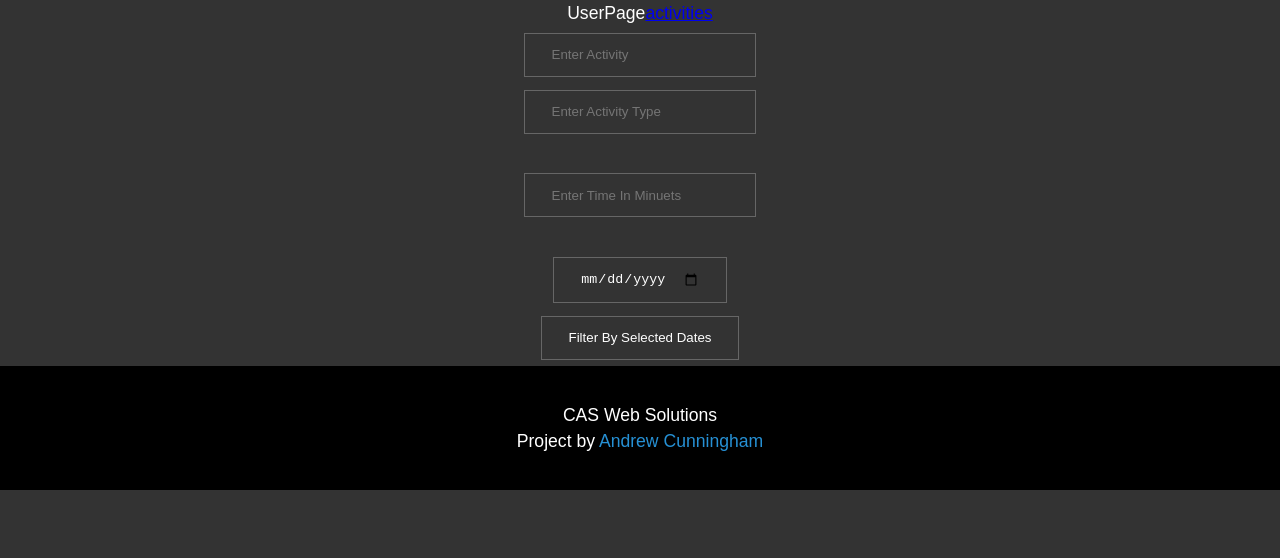
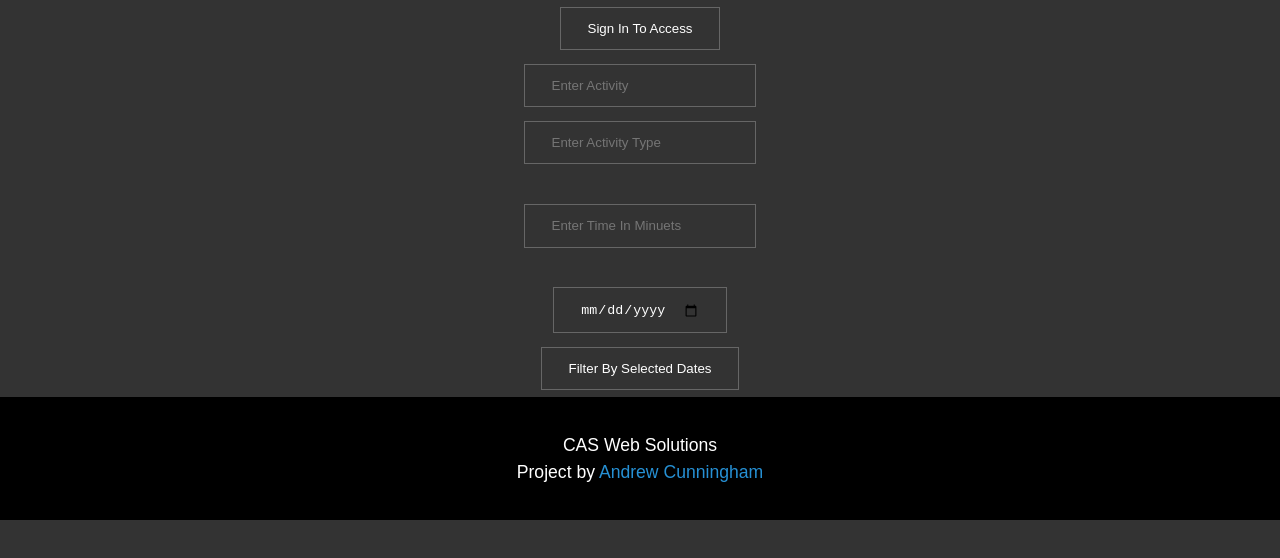
Before and after one commit to Andrew-Cunningham/Productivity-FrontEnd, a React (Create React App) app: page /userpage in a window 1280 px wide. Shown: the top 558 px of the page. Built offline with nearby package versions, Linux system fonts and the light colour scheme; no server answers.

Commit message:
adding activity works, but now causes error when filter activity happens

```diff
--- a/src/components/ActivityPage.js
+++ b/src/components/ActivityPage.js
@@ -1,6 +1,7 @@
 import React, { useState } from "react";
 import { useSelector, useDispatch } from "react-redux";
-import {filertActivities} from "../ducks/activities/actions"
+import { filertActivities } from "../ducks/activities/actions";
+import { Link } from "react-router-dom";
 export default function ActivityPage(props) {
   const [startDate, setStartDate] = useState("");
   const [endDate, setEndDate] = useState("");
@@ -16,12 +17,27 @@ export default function ActivityPage(props) {
   function handleSubmit(e) {
     e.preventDefault();
     console.log("running");
-    console.log(startDate)
-    dispatch(filertActivities(startDate, endDate))
+    console.log(startDate);
+    dispatch(filertActivities(startDate, endDate));
   }
 
   return (
     <div>
+      {state.userReducer.authenticated ? (
+        <Link to={`/userpage`}>
+          <button class="btn">Add Activity</button>
+        </Link>
+      ) : (
+        <Link to={`/login`}>
+          <button class="btn">Sign In To Access</button>
+        </Link>
+      )}
+      {state.userReducer.authenticated ? (
+        <Link to={`/`}>
+          <button class="btn">Sign Out</button>
+        </Link>
+      ) : null}
+      <br />
       ActivityPage
       {console.log(state)}
       <form onSubmit={handleSubmit}>
@@ -33,7 +49,6 @@ export default function ActivityPage(props) {
           placeholder="Enter Start Date"
           required
         ></input>
-        <br />
 
         <input
           class="btn"
@@ -45,22 +60,16 @@ export default function ActivityPage(props) {
         ></input>
         <br />
 
-        <button class="btn" type="submit">Filter By Selected Dates</button>
+        <button class="btn" type="submit">
+          Filter By Selected Dates
+        </button>
       </form>
-      {console.log(filteredActivities)}
-      {/* {console.log(`activities ` + state.activityReducer.activities)} */}
-      {/* {state.activityReducer.activities.map((activity, i) => (
-        <activity name={activity} key={state.activityReducer.activies[i].id} />
-      ))} */}
-      {/* {state.activityReducer.activities.forEach(element => {
-        <activity name={element} key={state.activityReducer.activies.id} />;
-      })} */}
-      {activities.map((activity, i) => (
+      {activities.length>1?(activities.map((activity, i) => (
         <div class="card-content" name={activity.content} key={activity.id}>
           Date: {activity.date} Activity: {activity.content} <br /> Time:{" "}
           {activity.activityTimeInMinuets} Type: {activity.contentType}{" "}
         </div>
-      ))}
+      ))):null}
     </div>
   );
 }
--- a/src/components/CreateUser.js
+++ b/src/components/CreateUser.js
@@ -1,9 +1,9 @@
 import React, { useState } from "react";
 import { useSelector, useDispatch } from "react-redux";
 import { createUser } from "../ducks/users/actions";
+import {Link} from 'react-router-dom'
 
 export default function CreateUser(props) {
-
   const [name, setName] = useState("");
   const [email, setEmail] = useState("");
   const [password, setPassword] = useState("");
@@ -14,21 +14,23 @@ export default function CreateUser(props) {
   }));
   const dispatch = useDispatch();
 
-
   function handleSubmit(e) {
     e.preventDefault();
 
-    dispatch(createUser({name, email, password}, props.history));
+    dispatch(createUser({ name, email, password }, props.history));
   }
 
   return (
     <div>
+      <Link to={`/`}>
+        <button class="btn">Home</button>
+      </Link>
       Create User
       <form onSubmit={handleSubmit}>
         First Name
         <input
           name="name"
-          onChange={(e)=>setName(e.target.value)}
+          onChange={e => setName(e.target.value)}
           type="name"
           placeholder="Enter First Name"
           required
@@ -37,7 +39,7 @@ export default function CreateUser(props) {
         Email
         <input
           name="email"
-          onChange={(e)=>setEmail(e.target.value)}
+          onChange={e => setEmail(e.target.value)}
           type="email"
           placeholder="Enter Email"
           required
@@ -46,15 +48,13 @@ export default function CreateUser(props) {
         Password
         <input
           name="password"
-          onChange={(e)=>setPassword(e.target.value)}
+          onChange={e => setPassword(e.target.value)}
           type="password"
           placeholder="Enter Password"
           required
         ></input>
         <br />
-        <button type="submit" >
-          CREATE ACCOUNT
-        </button>
+        <button type="submit">CREATE ACCOUNT</button>
       </form>
     </div>
   );
--- a/src/components/UserPage.js
+++ b/src/components/UserPage.js
@@ -4,7 +4,7 @@ import { authenticateUser } from "../ducks/users/actions";
 import { Link } from "react-router-dom";
 import { getUserActivity } from "../ducks/activities/actions";
 import { useEffect } from "react";
-import {addActivity} from "../ducks/activities/actions"
+import { addActivity } from "../ducks/activities/actions";
 export default function UserPage(props) {
   const dispatch = useDispatch();
 
@@ -28,14 +28,30 @@ export default function UserPage(props) {
   function handleSubmit(e) {
     e.preventDefault();
     //console.log("running")
-    dispatch(addActivity(user.id, {content, contentType, activityTimeInMinuets, date }, props.history))
+    dispatch(
+      addActivity(
+        user.id,
+        { content, contentType, activityTimeInMinuets, date },
+        props.history
+      )
+    );
   }
-
 
   return (
     <div>
-      UserPage
-      <Link to={`/activitypage`}>activities</Link>
+      {state.userReducer.authenticated ? (
+        <Link to={`/activitypage`}>
+          <button class="btn">My Activities</button>
+        </Link>
+      ) : (
+        <Link to={`/login`}>
+          <button class="btn">Sign In To Access</button>
+        </Link>
+      )}
+      {state.userReducer.authenticated ? ( <Link to={`/`}>
+        <button class="btn">Sign Out</button>
+      </Link>): null}
+
       <form onSubmit={handleSubmit}>
         <input
           class="btn"
--- a/src/ducks/activities/actions.js
+++ b/src/ducks/activities/actions.js
@@ -48,7 +48,7 @@ export const addActivity = (id, formBody, history) => {
         type: "CREATE_ACTIVITY",
         payload: json
       });
-      history.push("/userpage");
+      history.push("/activitypage");
     } catch (e) {
       console.error("Problem ", e);
     }
```
